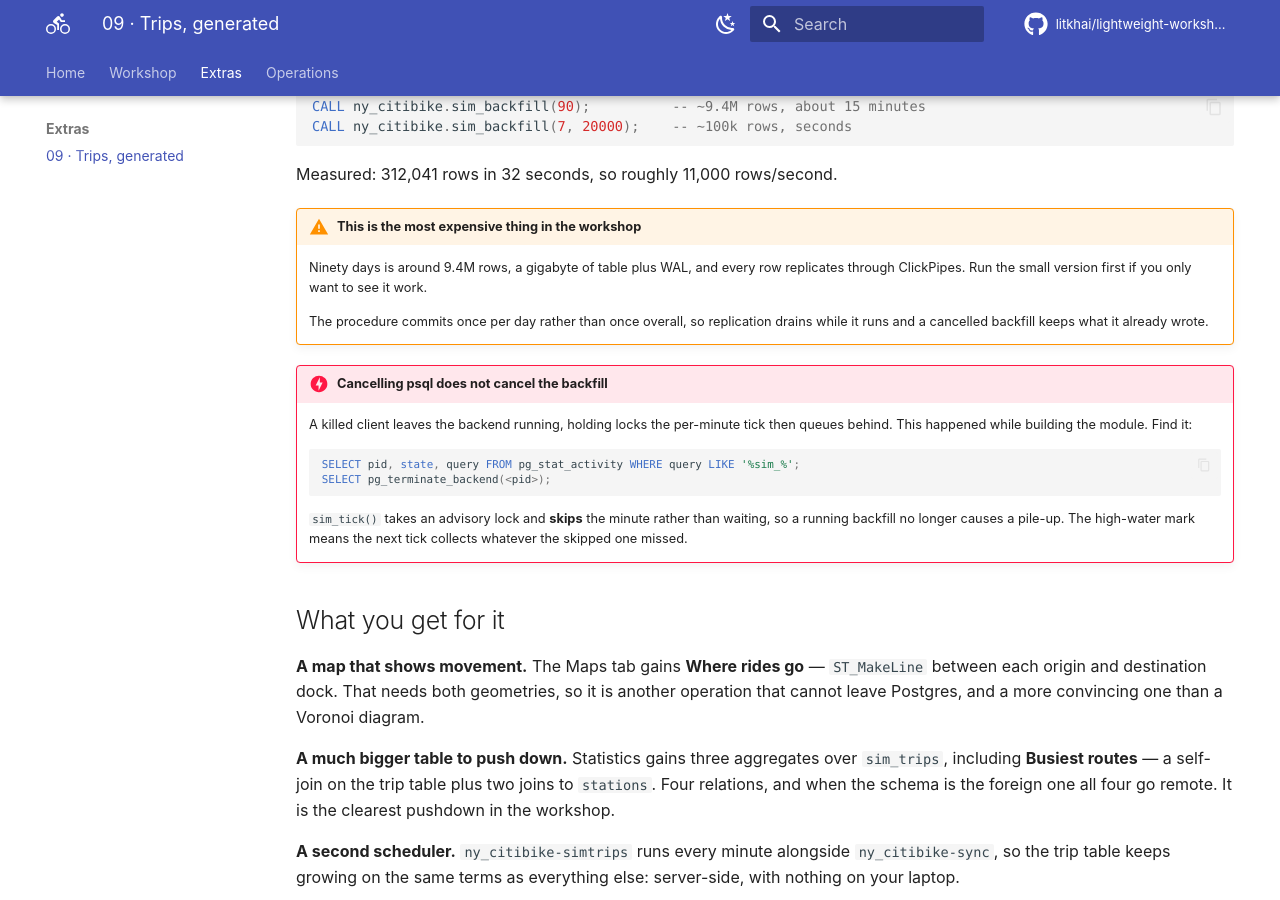
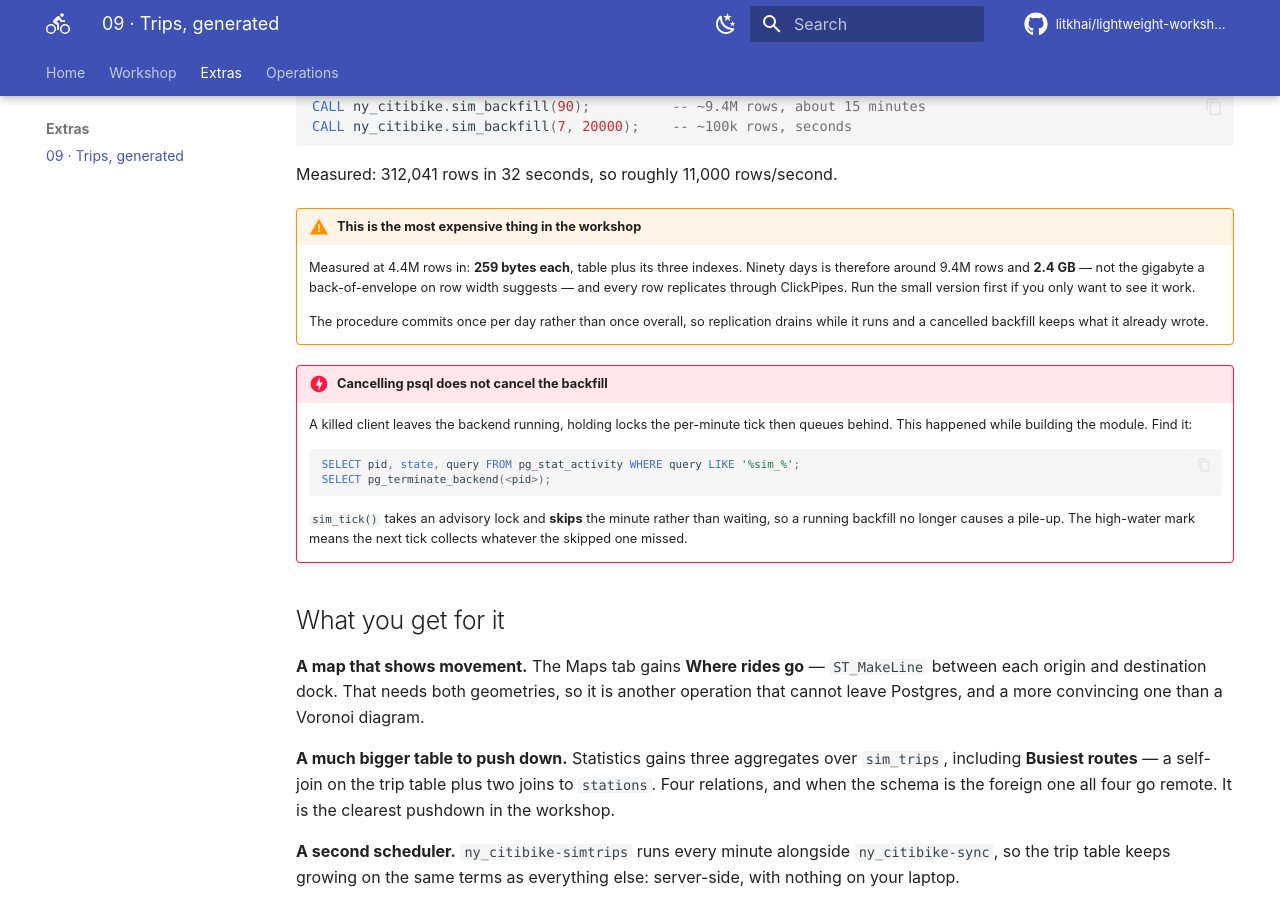
Before and after one commit to litkhai/lightweight-workshop-ny-citi-bike, an MkDocs documentation site: the page built from workshop/09-trips.md, in a window 1280 px wide and 900 px high, scrolled down 3047 px. Built offline with MkDocs 1.6.1 and Material for MkDocs 9.7.7, drawn with Linux system fonts in a browser that asks for light colours; comment, search, counter and statistics services are not loaded.

Commit message:
Replace the estimated backfill size with the measured one
Row width guessed at ~100 bytes; measured at 4.4M rows it is 259 with the three
indexes counted, so 90 days is 2.4 GB rather than the gigabyte the doc claimed.

Co-Authored-By: Claude Opus 5 (1M context) <noreply@anthropic.com>

```diff
--- a/workshop/09-trips.md
+++ b/workshop/09-trips.md
@@ -139,9 +139,10 @@ CALL ny_citibike.sim_backfill(7, 20000);    -- ~100k rows, seconds
 Measured: 312,041 rows in 32 seconds, so roughly 11,000 rows/second.
 
 !!! warning "This is the most expensive thing in the workshop"
-    Ninety days is around 9.4M rows, a gigabyte of table plus WAL, and every row
-    replicates through ClickPipes. Run the small version first if you only want
-    to see it work.
+    Measured at 4.4M rows in: **259 bytes each**, table plus its three indexes.
+    Ninety days is therefore around 9.4M rows and **2.4 GB** — not the gigabyte
+    a back-of-envelope on row width suggests — and every row replicates through
+    ClickPipes. Run the small version first if you only want to see it work.
 
     The procedure commits once per day rather than once overall, so replication
     drains while it runs and a cancelled backfill keeps what it already wrote.
```
Also changed, not shown: 1 other file.
